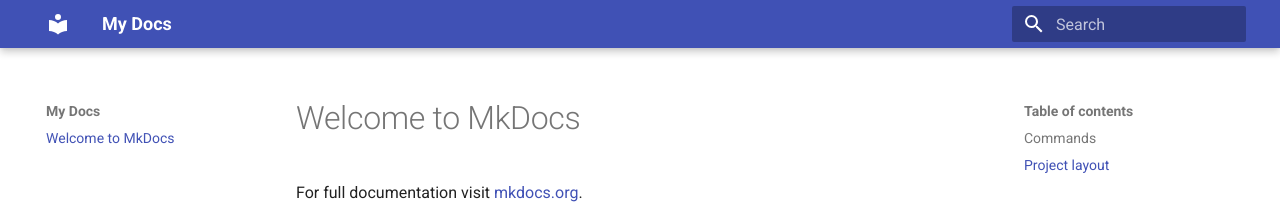
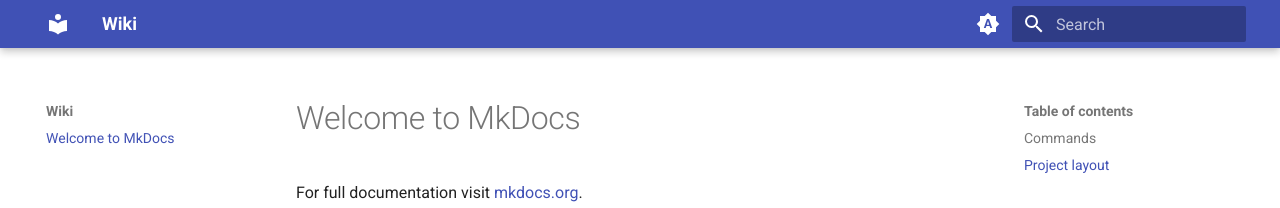
Before and after one commit to navaneeth-dev/wiki, an MkDocs documentation site: the page built from docs/index.md, in a window 1280 px wide. Shown: the top 208 px of the page. Built offline with MkDocs 1.6.1 and Material for MkDocs 9.7.7, drawn with Linux system fonts in a browser that asks for light colours.

Commit message:
dark mode

```diff
--- a/mkdocs.yml
+++ b/mkdocs.yml
@@ -1,3 +1,24 @@
-site_name: My Docs
+site_name: Wiki
 theme:
   name: material
+  palette:
+  - media: "(prefers-color-scheme)"
+    toggle:
+      icon: material/brightness-auto
+      name: Switch to light mode
+
+  # Palette toggle for light mode
+  - media: "(prefers-color-scheme: light)"
+    scheme: default
+
+
+    toggle:
+      icon: material/brightness-7
+      name: Switch to dark mode
+
+  # Palette toggle for dark mode
+  - media: "(prefers-color-scheme: dark)"
+    scheme: slate
+    toggle:
+      icon: material/brightness-4
+      name: Switch to system preference
```
